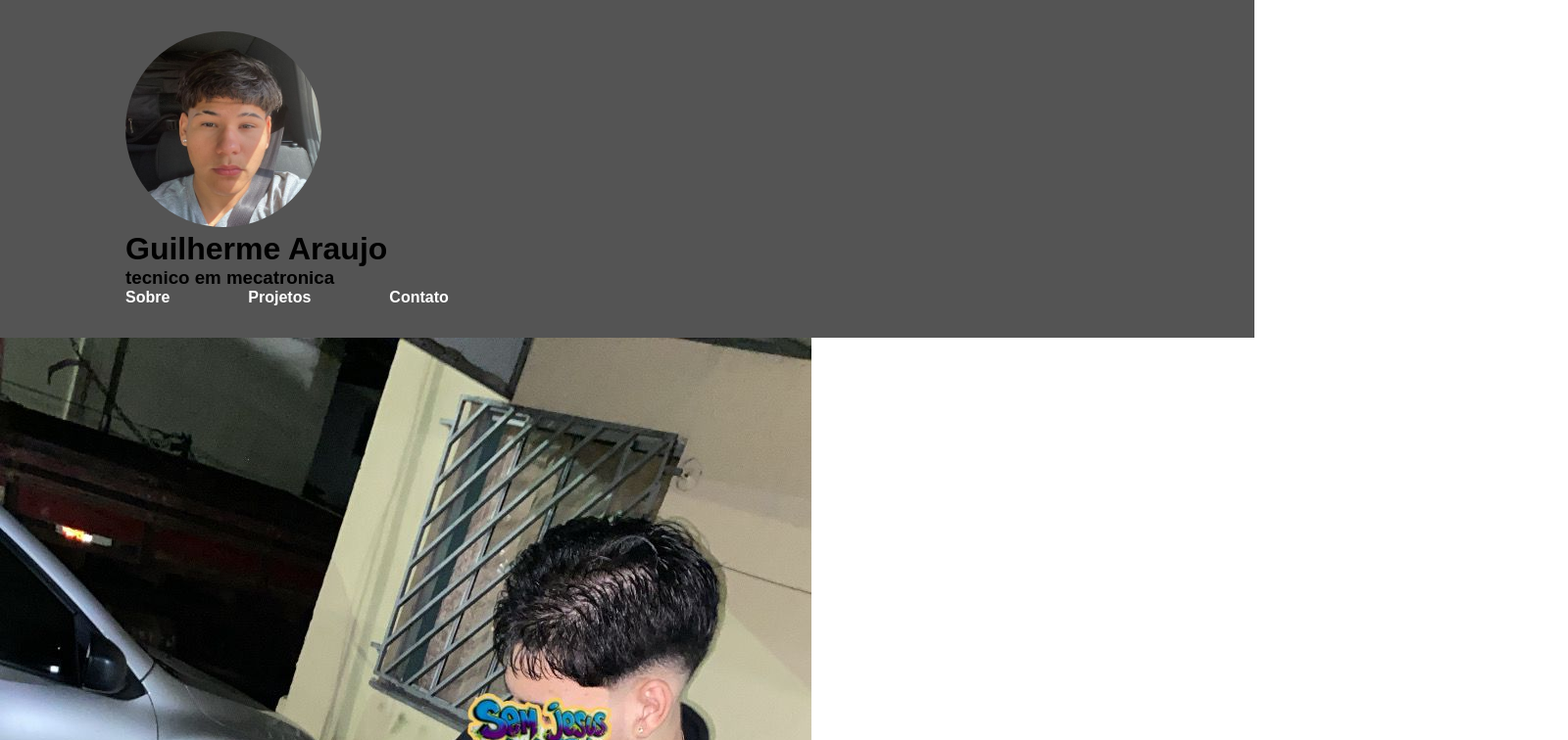
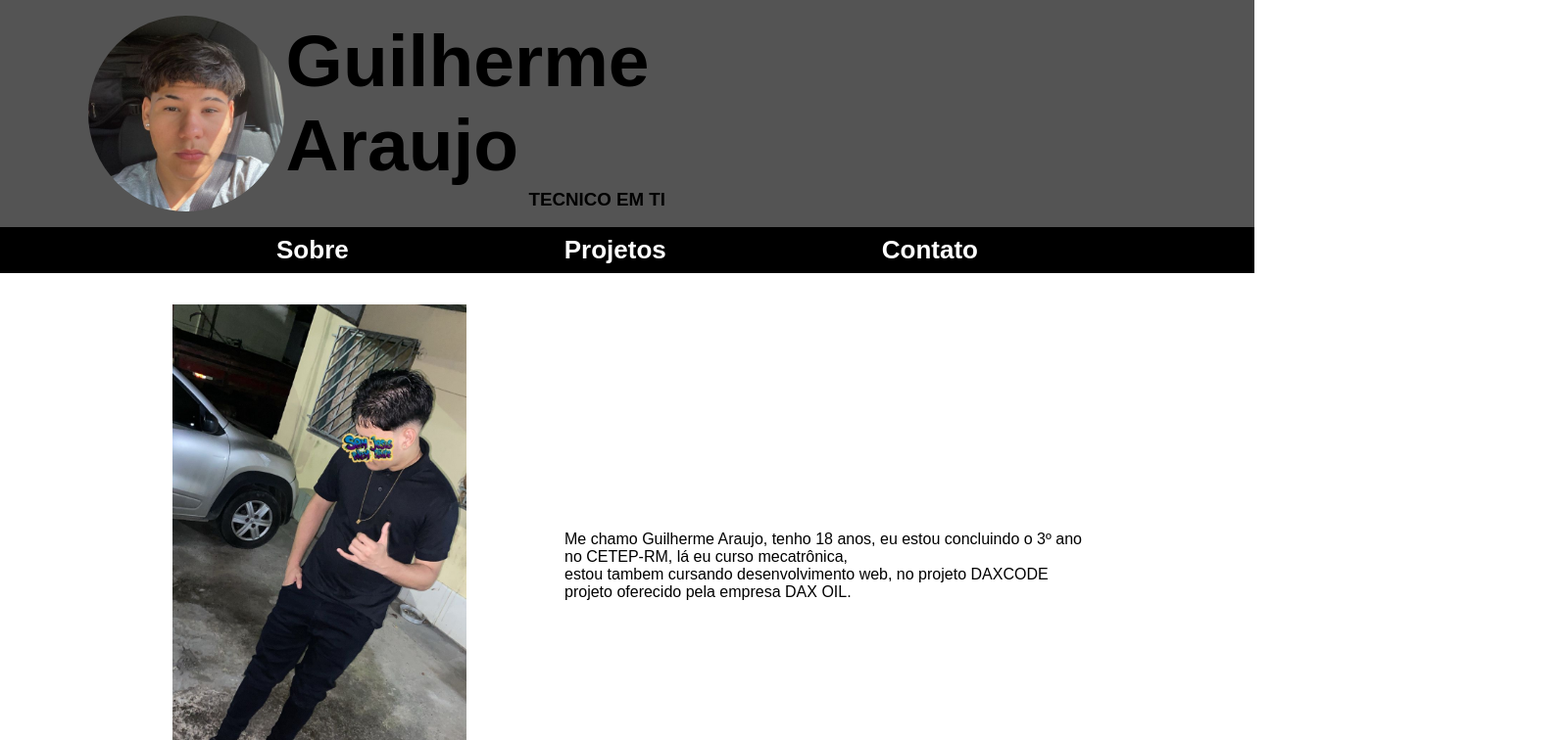
Before and after one commit to ghzz7/Portifoliogh, a plain HTML site: page gh t2/index.html in a window 1280 px wide. Shown: the top 756 px of the page at 98% size, 1600 px wide, since content can reach past the window. Drawn offline with Linux system fonts and the light colour scheme.

Commit message:
Add files via upload
zsa

```diff
--- a/gh t2/assets/css/style.css
+++ b/gh t2/assets/css/style.css
@@ -8,20 +8,69 @@ header{
     flex-direction: column;
     align-items: center;
     justify-content: space-between;
-    padding: 4vh 10vw;
+}
+.pai{
+    align-items: center;
+    display: flex;
+    justify-content: space-between;
+    padding: 2vh 7vw;
+}
+.filho{
+    align-items: center;
+    flex-direction: column;
+    margin-right: 500px;
 }
 .perfil{
     width: 200px;
     border-radius: 100%;
 }
+h1{
+    align-items: center;
+    justify-content: center;
+    padding: 2px;
+    font-size: 75px;
+}
+h3{
+    align-items: center;
+    margin-left: 250px;
+}
 ul{
     list-style: none;
     display: flex;
-    gap: 5rem;
+    gap: 220px;
+    font-size: 26px;
+    justify-content: center;
+    align-items: center;
+    background-color: black;
+    padding: 1vh;
 }
 a{
     color: white;
     text-decoration: none;
     font-weight: 600;
-
 }
+#Inicio{
+    padding: 4vh 7vw;
+    display: flex;
+    gap: 100px;
+    align-items: center;
+    justify-content: center;
+}
+#Inicio img{
+    width: 300px;
+}
+#projetos{
+    align-items: center;
+    display: flex;
+}
+.projetos-img{
+    align-items: center;
+    display: flex;
+}
+.tplog{
+    width: 100px;
+}
+.shopee{
+    width: 300px;
+    margin-left: 900px;
+}
--- a/gh t2/index.html
+++ b/gh t2/index.html
@@ -5,19 +5,19 @@
     <meta charset="UTF-8">
     <meta name="viewport" content="width=device-width, initial-scale=1.0">
     <title>Document</title>
-    <link rel="stylesheet" href="/assets/css/style.css">
+    <link rel="stylesheet" href="./assets/css/style.css">
 </head>
 
 <body>
     <header>
-        <div class="">
+        <div class="pai">
             <img class="perfil" src="/assets/image/ghrosto1.jpg" alt="">
 
+            <div class="filho">
+                <h1>Guilherme Araujo</h1>
+                <h3>TECNICO EM TI</h3>
             </div>
 
-        <div>
-            <h1>Guilherme Araujo</h1>
-            <h3>tecnico em mecatronica</h3>
         </div>
 
             <nav>
@@ -36,21 +36,21 @@
     <main>
         <section id="Inicio">
             <img src="/assets/image/ghsemjesusnaotente.jpg" alt="">
-        </section>
 
-        <section id="Inicio">
-            <h2>Olá, me chamo Guilherme Araujo, tenho 18 anos, atualmente estudo no Centro Territorial de Educação
-                Profissional da Região Metropolitana, mais conhecido como CETEP-RM, lá eu estou cursando mecatrônica e
-                tambem estou cursando desenvolvimento web no projeto DAXCODE.</h2>
+            <p>Me chamo Guilherme Araujo, tenho 18 anos, eu estou concluindo o 3º ano <br>no CETEP-RM, lá eu curso mecatrônica, <br>
+                estou tambem cursando desenvolvimento web, no projeto DAXCODE <br>projeto oferecido pela empresa DAX OIL.</p>
        </section>
 
         <section id="projetos">
-            <div class="transportadora">
+            <div class="projetos-img">
+                <div class="tplog">
                     <img src="/assets/image/tplog.jpg" alt="Transportadora">
                 </div>
 
                 <div class="shopee">
                     <img src="/assets/image/Cópia de Naiane Miranda.png" alt="Shopee">
+                </div>
+
             </div>
 
         </section>
```
Lines whose indentation alone changed are shown as unchanged.
